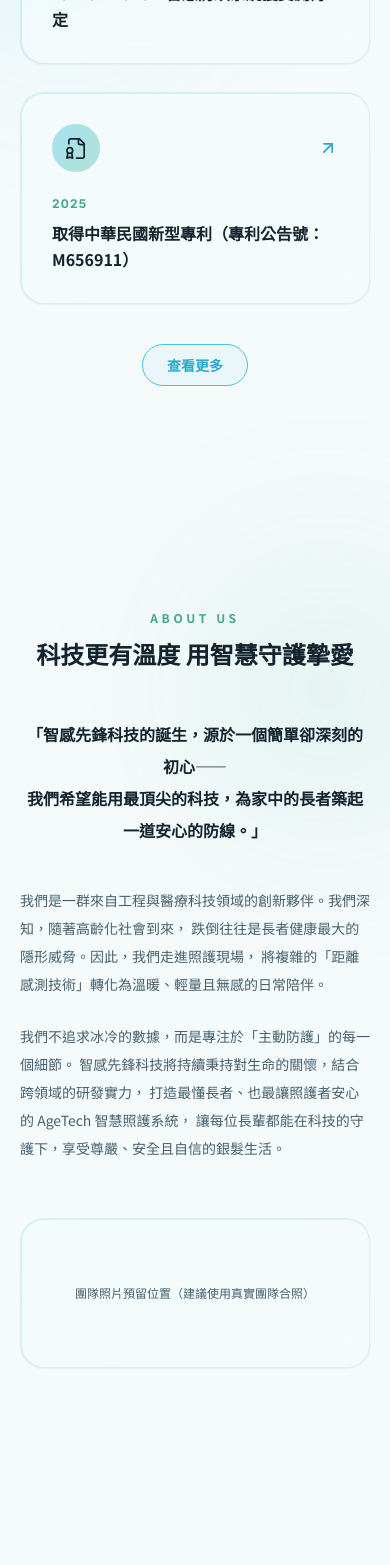
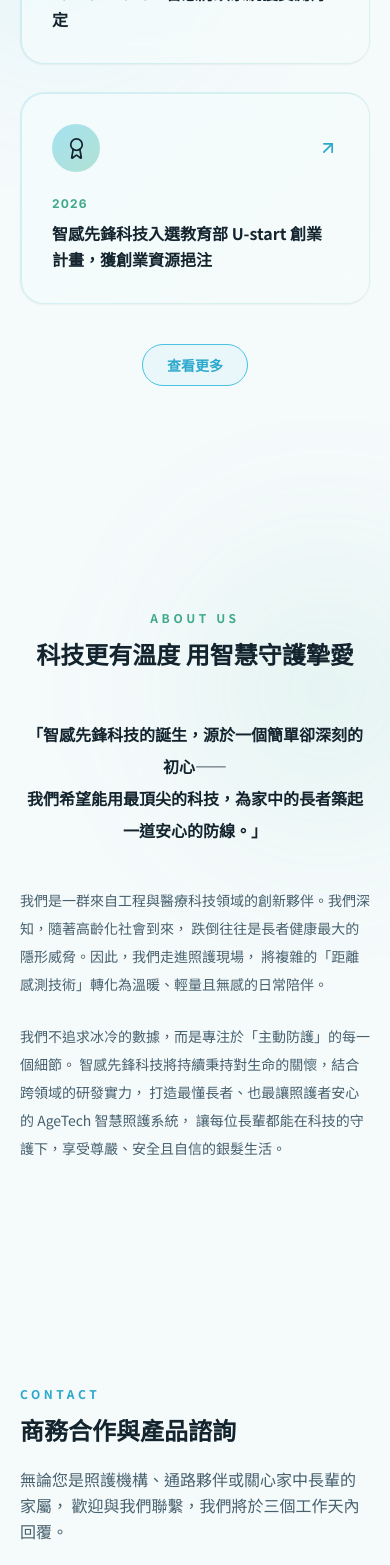
Before and after one commit to KennyChen-pixel/smartguard-site, a React (Vite) app: page / in a window 390 px wide. Shown: the part 3851-5416 px from the top of the page. Built offline with nearby package versions, Linux system fonts and the light colour scheme.

Commit message:
更新字體與新增展覽消息

```diff
--- a/src/App.jsx
+++ b/src/App.jsx
@@ -75,6 +75,12 @@ const newsData = [
     title: "中山大學攜智感先鋒科技亮相 Medical Taiwan 2026，智慧防跌系統獲實測肯定",
     icon: "Award",
     url: "https://www.medicaltaiwan.com.tw/zh-tw/news/80BFA2BD900FC425/info.html",
+  },
+  {
+    date: "2026",
+    title: "智感先鋒科技入選教育部 U-start 創業計畫，獲創業資源挹注",
+    icon: "Award",
+    url: "https://ustart.yda.gov.tw/p/16-1000-2210.php?Lang=zh-tw",
   },
   {
     date: "2025",
@@ -620,18 +626,6 @@ export default function SmartGuardLanding() {
               讓每位長輩都能在科技的守護下，享受尊嚴、安全且自信的銀髮生活。
             </p>
           </div>
-
-          {/* 團隊照片預留位置 */}
-          <div className="mt-14">
-            <GlassCard innerClassName="flex aspect-[21/9] items-center justify-center">
-              <img
-                src=""
-                alt="智感先鋒科技團隊合照，來自工程與醫療科技領域的創新夥伴"
-                className="hidden"
-              />
-              <span className="px-6 text-xs sm:text-sm">團隊照片預留位置（建議使用真實團隊合照）</span>
-            </GlassCard>
-          </div>
         </div>
       </section>
 
```
